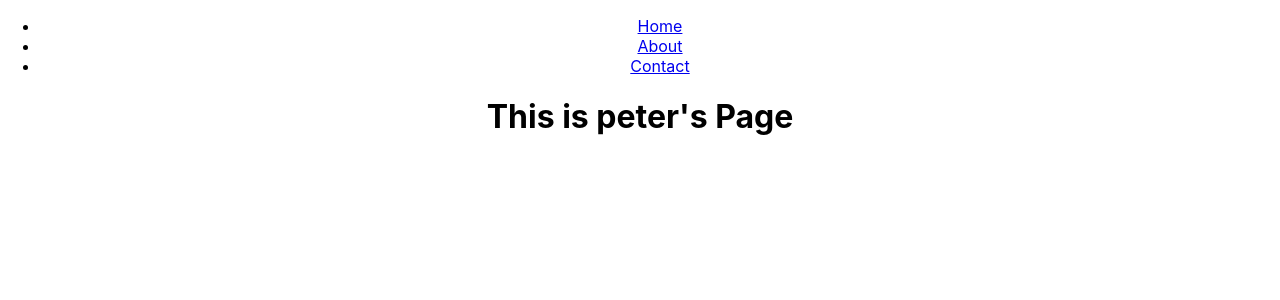
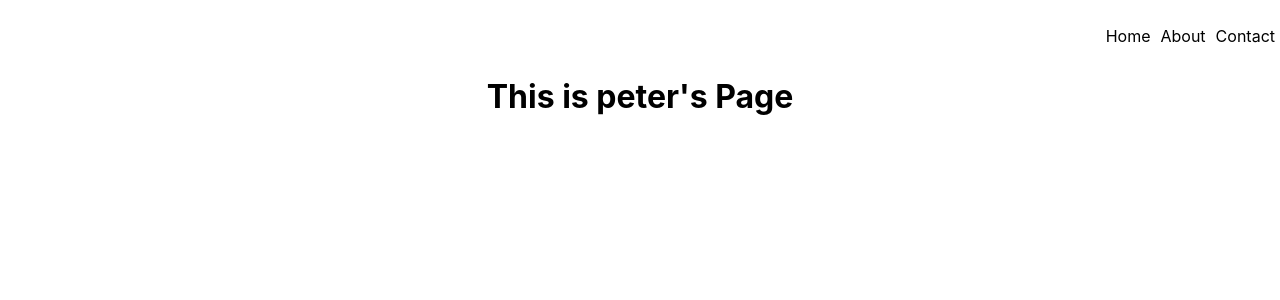
Before and after one commit to thisisshivamsingh/20-06-2022-Web-React, a React (Create React App) app: page /user/peter in a window 1280 px wide. Shown: the top 300 px of the page. Built offline with nearby package versions, Linux system fonts and the light colour scheme.

Commit message:
Link and NavLink style

```diff
--- a/src/App.css
+++ b/src/App.css
@@ -5,6 +5,20 @@
 .App-logo {
   height: 40vmin;
   pointer-events: none;
+}
+.navbar {
+  text-align: right;
+}
+.navbar li {
+  display: inline-block;
+  padding: 10px 5px;
+}
+.nav-bar-link {
+  color: black;
+  text-decoration: none;
+}
+.nav-bar-link:hover {
+  color: green;
 }
 span {
   padding: 10px;
--- a/src/component/Navbar.js
+++ b/src/component/Navbar.js
@@ -1,16 +1,22 @@
-import { Link } from "react-router-dom";
+import { Link, NavLink } from "react-router-dom";
 function NavBar() {
   return (
     <div>
-      <ul>
+      <ul className="navbar">
         <li>
-          <Link to="/">Home</Link>
+          <NavLink className="nav-bar-link" to="/">
+            Home
+          </NavLink>
         </li>
         <li>
-          <Link to="/about">About</Link>
+          <NavLink className="nav-bar-link" to="/about">
+            About
+          </NavLink>
         </li>
         <li>
-          <Link to="/contact">Contact</Link>
+          <NavLink className="nav-bar-link" to="/contact">
+            Contact
+          </NavLink>
         </li>
         {/* <li>
           <a href="/">Home </a>
```
